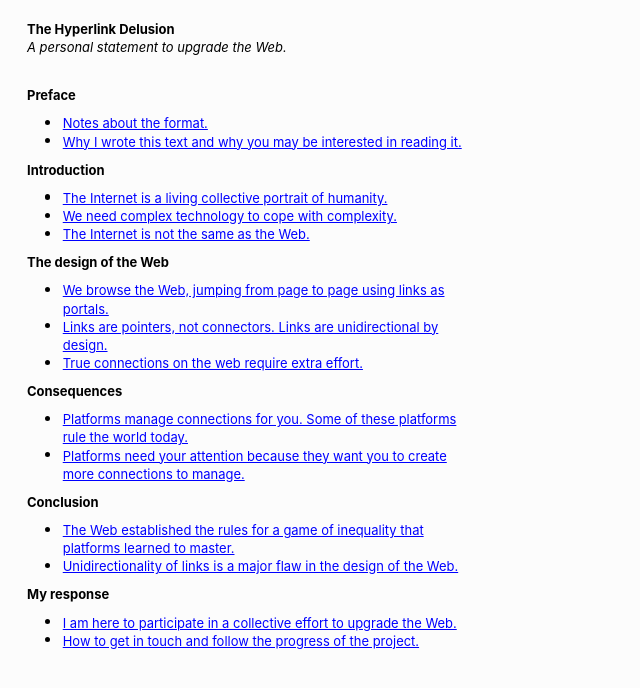
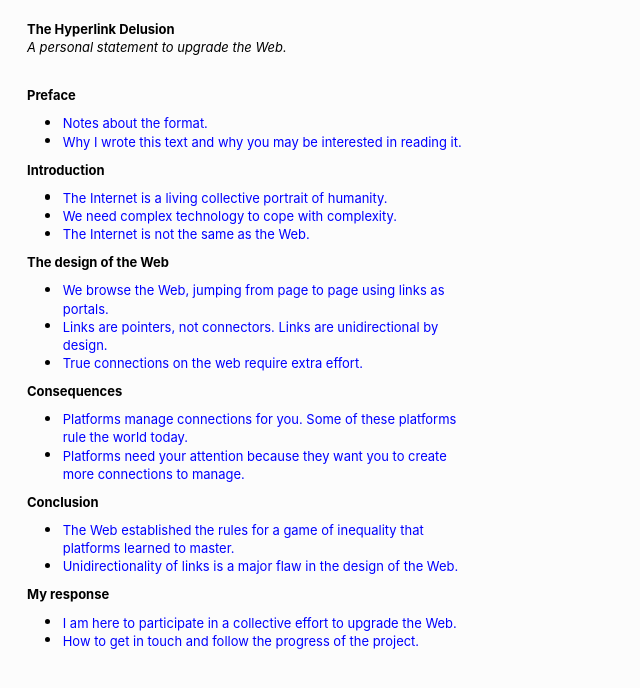
Before and after one commit to danielarmengolaltayo/hyperlink, a Jekyll site: the page built from index.html, in a window 1280 px wide. Shown: the top 688 px of the page, without its empty margins (0-640 px from the left). Built offline with Jekyll 4.4.1, drawn with Linux system fonts in a browser that asks for light colours.

Commit message:
a style underline on hover

```diff
--- a/assets/css/styles.scss
+++ b/assets/css/styles.scss
@@ -22,6 +22,9 @@
     margin-block-start: 1rem;
     margin-block-end: 1rem;
 }
+
+a:link, a:visited, a:active{ text-decoration: none; }
+a:hover { text-decoration: underline; }
 
 //via https://gist.github.com/unruthless/413930
 sup {
```
